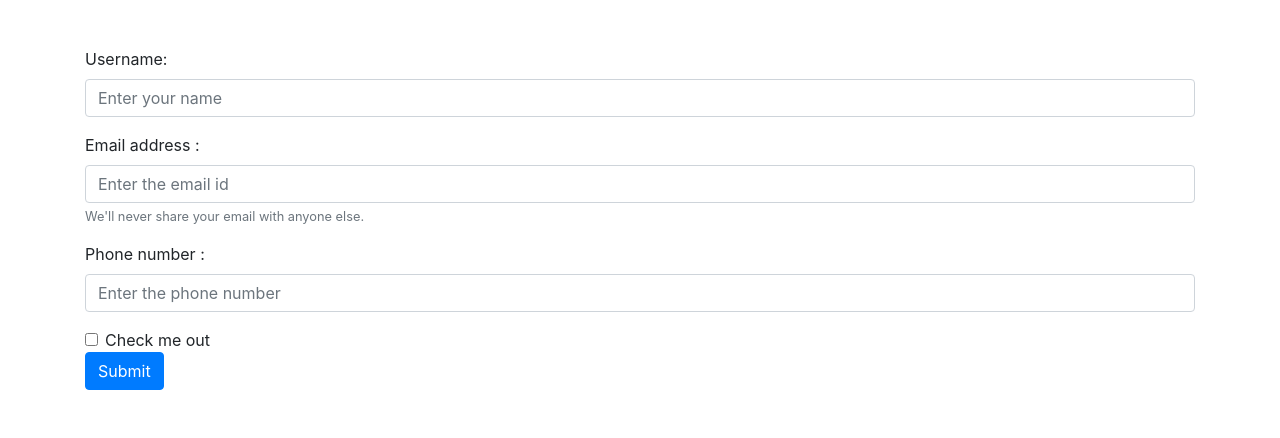
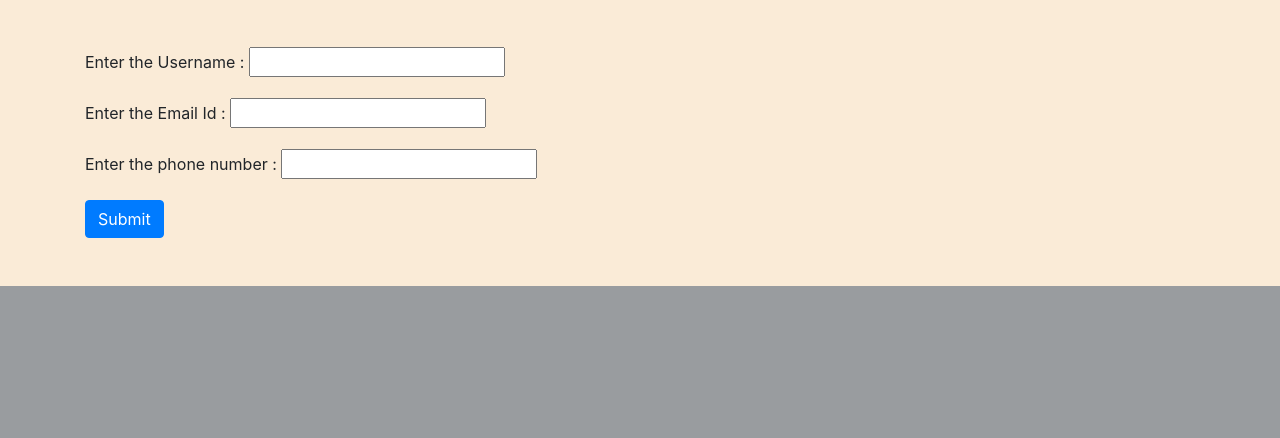
Before and after one commit to darshjasani/FirstProjectInDjango, a Django app: page /contact/ in a window 1280 px wide. Shown: the part 816-1254 px from the top of the page. After the commit the page ends 1102 px from the top, so only its background shows below. Run offline with Django 4.2, Linux system fonts and the light colour scheme; some libraries are stand-ins or nearby versions.

Commit message:
File Added

```diff
--- /dev/null
+++ b/First/forms.py
@@ -0,0 +1,7 @@
+from dataclasses import field
+from unittest.util import _MAX_LENGTH
+from django import forms
+class ContactForm(forms.Form):
+    name = forms.CharField(label="Enter the Username :",max_length=256)
+    email = forms.EmailField(label="Enter the Email Id :",max_length=122)
+    phone = forms.CharField(label="Enter the  phone number :",max_length=10)
--- a/First/models.py
+++ b/First/models.py
@@ -1,10 +1,10 @@
 from django.db import models
-
+from django.core.validators import MinLengthValidator
 # Create your models here.
 class Contact(models.Model):
     name = models.CharField(max_length=256)
-    email = models.CharField(max_length=122)
-    phone = models.CharField(max_length=12)
+    email = models.EmailField(max_length=122)
+    phone = models.PositiveBigIntegerField(max_length=10,validators=[MinLengthValidator(10)])
     date = models.DateField()
 
     def __str__(self):
--- /dev/null
+++ b/First/static/first.css
@@ -0,0 +1,3 @@
+body{
+    background-color: antiquewhite;
+}
--- a/template/base.html
+++ b/First/template/base.html
@@ -6,6 +6,8 @@
     <meta name="viewport" content="width=device-width, initial-scale=1.0">
     <title>My {% block title %}{% endblock title %} Page in Django</title>
     <link rel="stylesheet" href="https://stackpath.bootstrapcdn.com/bootstrap/4.1.3/css/bootstrap.min.css" integrity="sha384-MCw98/SFnGE8fJT3GXwEOngsV7Zt27NXFoaoApmYm81iuXoPkFOJwJ8ERdknLPMO" crossorigin="anonymous">
+    {% load static %}
+    <link rel="stylesheet" href={% static '/first.css' %}>
     </head>
 <body>
     <nav class="navbar navbar-expand-lg navbar-dark bg-dark">
--- a/template/contact.html
+++ b/First/template/contact.html
@@ -16,9 +16,9 @@
 </div>
 
 <div class="container my-5">
-    <form method="post" action="/contact/">
+    <form method="post" action="/contact/" class="post-form">
         {% csrf_token %}
-        <div class="form-group">
+        {% comment %} <div class="form-group">
             <label for="name">Username:</label>
             <input type="text" class="form-control" id="name" name="name" aria-describedby="emailHelp" placeholder="Enter your name">
           </div>
@@ -34,7 +34,8 @@
         <div class="form-check">
           <input type="checkbox" class="form-check-input" id="exampleCheck1">
           <label class="form-check-label" for="exampleCheck1">Check me out</label>
-        </div>
+        </div> {% endcomment %}
+        {{ form.as_p }}
         <button type="submit" class="btn btn-primary">Submit</button>
       </form>
 </div>
--- a/First/views.py
+++ b/First/views.py
@@ -2,6 +2,8 @@ from django.shortcuts import render,HttpResponse
 from datetime import datetime
 from First.models import Contact
 from django.contrib import messages
+from django.views.decorators.http import require_http_methods
+from First.forms import ContactForm
 # Create your views here.
 def index(request):
     return render(request,'index.html')
@@ -13,6 +15,8 @@ def about(request):
     #return HttpResponse("This is About Us page")
 
 def contact(request):
+    a = ContactForm()
+
     if request.method == 'POST':
         name = request.POST.get('name')
         email = request.POST.get('email')
@@ -21,5 +25,5 @@ def contact(request):
         if name != '':
             contact.save()
             messages.success(request,'Yuor form has been submiited Successfully!!')
-    return render(request,'contact.html')
-    #return HttpResponse("This is Contact page")
+    return render(request,'contact.html',{'form':a})
+    return HttpResponse("This is Contact page")
--- a/static/test.txt
+++ /dev/null
@@ -1,5 +0,0 @@
-Hello World
-
-I am Darsh Jasani
-
-What's your name?
```
Also changed, not shown: FirstProject/settings.py (+3 -5 lines), First/template/about.html (renamed from template/about.html), First/template/index.html (renamed from template/index.html), db.sqlite3, 1 other file.
